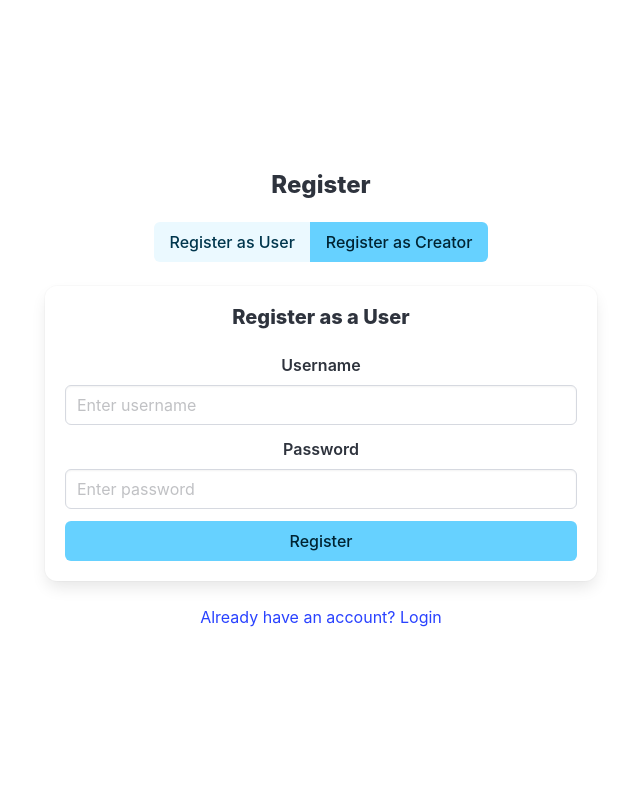
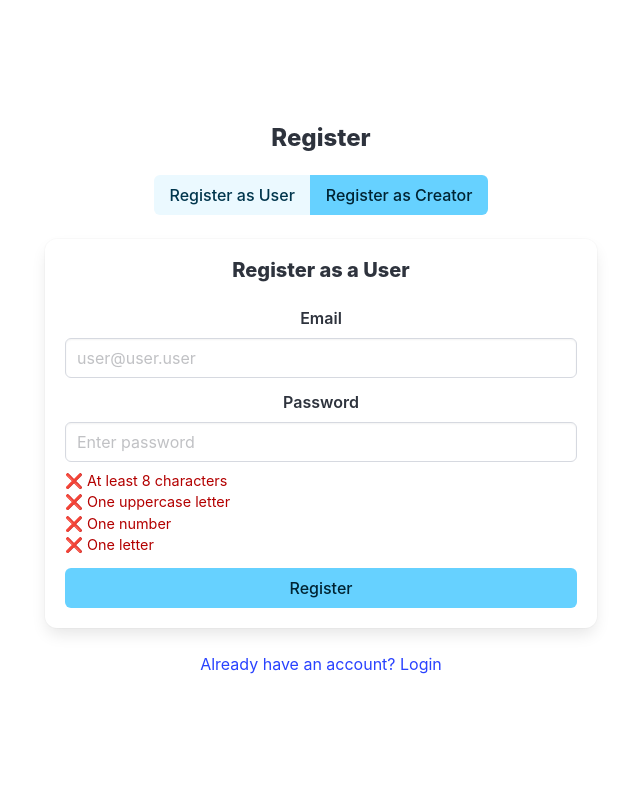
Before and after one commit to CAPGAGA/tour-telegram-bot, a Python web app: template web/templates/register.html in a window 1280 px wide. Shown: the part 52-848 px from the top of the page, without its empty margins (319-959 px from the left). Run offline with Jinja, Linux system fonts and the light colour scheme; the template is opened without the code that fills it, so the values that code supplies are empty.

Commit message:
Made minimum requirements for password, starting implementing withdraw functionality

```diff
--- a/db/models.py
+++ b/db/models.py
@@ -73,6 +73,7 @@ class BaseUser(BaseTable):
     is_admin: Mapped[bool] = mapped_column(Boolean, default=False)
     creator_id: Mapped[int] = mapped_column(ForeignKey('creator.id'), nullable=True)
     username: Mapped[str] = mapped_column(String, nullable=True)
+    email: Mapped[str] = mapped_column(String, nullable=True)
     # users that registered with telegram won't have password
     password: Mapped[str] = mapped_column(String, nullable=True)
     lang: Mapped[str] = mapped_column(String, nullable=True)
--- a/docker-compose.yaml
+++ b/docker-compose.yaml
@@ -74,6 +74,7 @@ services:
 volumes:
   postgres_data:
   letsencrypt:
+  shared_media:
 
 networks:
   app_network:
--- /dev/null
+++ b/web/static/css/auth/common.css
@@ -0,0 +1,11 @@
+.password-checklist {
+    list-style: none;
+    text-align: left;
+    padding-left: 0;
+    margin-top: 0.5rem;
+    font-size: 0.9em;
+    color: #b30000;
+}
+.password-checklist li.valid {
+    color: #2ecc71;
+}
--- a/web/static/js/landing/auth.js
+++ b/web/static/js/landing/auth.js
@@ -33,15 +33,20 @@ document.addEventListener("DOMContentLoaded", function () {
         document.getElementById("register-user").addEventListener("submit", function (event) {
             event.preventDefault();
 
-            const username = document.getElementById("user-username").value.trim();
+            const email = document.getElementById("user-email").value.trim();
             const password = document.getElementById("user-password").value.trim();
 
-            if (!username || !password) {
+            if (!email || !password) {
                 showMessage("Please fill in all fields!", "error");
                 return;
             }
 
-            const requestData = { username, password };
+            const requestData = {
+                 username: null,
+                 password: password,
+                 is_creator: false,
+                 email: email
+            };
 
             fetch("/apiV1/auth/register-user", {
                 method: "POST",
@@ -51,7 +56,8 @@ document.addEventListener("DOMContentLoaded", function () {
             .then(response => response.json().then(data => ({ status: response.status, body: data })))
             .then(({ status, body }) => {
                 if (status !== 200) {
-                    throw new Error(body.detail || "Failed to register.");
+                    showMessage(body.detail, "error");
+                    return;
                 }
                 showMessage("User registered successfully!", "success");
                 setTimeout(() => window.location.href = "/login", 1500);
@@ -148,4 +154,30 @@ document.addEventListener("DOMContentLoaded", function () {
         });
     }
 
+    setupPasswordChecklist("user-password", "user-password-checklist");
+    setupPasswordChecklist("creator-password", "creator-password-checklist");
 });
+
+function setupPasswordChecklist(passwordInputId, checklistId) {
+    const passwordInput = document.getElementById(passwordInputId);
+    const checklist = document.getElementById(checklistId);
+
+    if (!passwordInput || !checklist) return;
+
+    const updateChecklist = () => {
+        const value = passwordInput.value;
+        checklist.querySelector('[data-check="length"]').classList.toggle('valid', value.length >= 8);
+        checklist.querySelector('[data-check="uppercase"]').classList.toggle('valid', /[A-Z]/.test(value));
+        checklist.querySelector('[data-check="digit"]').classList.toggle('valid', /\d/.test(value));
+        checklist.querySelector('[data-check="letter"]').classList.toggle('valid', /[a-zA-Z]/.test(value));
+
+        // Optional: Replace ❌ and ✅
+        checklist.querySelectorAll('li').forEach(li => {
+            li.textContent = li.classList.contains('valid')
+                ? "✅ " + li.textContent.replace("❌ ", "").replace("✅ ", "")
+                : "❌ " + li.textContent.replace("✅ ", "").replace("❌ ", "");
+        });
+    };
+
+    passwordInput.addEventListener('input', updateChecklist);
+}
--- a/web/templates/register.html
+++ b/web/templates/register.html
@@ -4,8 +4,18 @@
     <meta charset="UTF-8">
     <meta name="viewport" content="width=device-width, initial-scale=1.0">
     <title>PockeTour: {{ _("Register") }}</title>
+    <meta name="robots" content="index, follow">
+    <meta name="description" content="{{ _('Browse and explore immersive self-guided tours powered by audio, images, and maps. Discover new destinations and travel at your own pace.') }}">
+    <meta name="keywords" content="audio tours, walking tours, self-guided travel, city tours, virtual travel, cultural tourism, travel app, PockeTour">
+    <meta name="viewport" content="width=device-width, initial-scale=1.0">
+    <link rel="apple-touch-icon" sizes="180x180" href="{{ url_for('static', path='logo/favicon/apple-touch-icon.png') }}">
+    <meta name="mobile-web-app-capable" content="yes">
+    <meta name="apple-mobile-web-app-status-bar-style" content="black-translucent">
+    <link rel="icon" type="image/png" sizes="32x32" href="{{ url_for('static', path='logo/favicon/favicon-32x32.png') }}">
+    <link rel="icon" type="image/png" sizes="16x16" href="{{ url_for('static', path='logo/favicon/favicon-16x16.png') }}">
+    <link rel="manifest" href="{{ url_for('static', path='logo/favicon/site.webmanifest') }}">
     <link href="{{ url_for('static', path='css/styles.css') }}" rel="stylesheet">
-<!--    <link href="{{ url_for('static', path='css/auth-page.css') }}" rel="stylesheet">-->
+    <link href="{{ url_for('static', path='css/auth/common.css') }}" rel="stylesheet">
     <link href="{{ url_for('static', path='css/bulma.min.css') }}" rel="stylesheet">
     <link href="{{ url_for('static', path='css/revolver-msg.css') }}" rel="stylesheet">
     <link href="https://fonts.googleapis.com/css2?family=Poppins:wght@300;400;600&display=swap" rel="stylesheet">
@@ -29,9 +39,9 @@
                         <h4 class="title is-5">{{ _( "Register as a User" ) }}</h4>
                         <form id="register-user">
                             <div class="field">
-                                <label class="label">{{ _( "Username" ) }}</label>
+                                <label class="label">{{ _( "Email" ) }}</label>
                                 <div class="control">
-                                    <input class="input" type="text" id="user-username" placeholder="{{ _('Enter username') }}" required>
+                                    <input class="input" type="email" id="user-email" placeholder="user@user.user" required>
                                 </div>
                             </div>
 
@@ -40,8 +50,13 @@
                                 <div class="control">
                                     <input class="input" type="password" id="user-password" placeholder="{{ _('Enter password') }}" required>
                                 </div>
+                                <ul class="password-checklist" id="user-password-checklist">
+                                    <li data-check="length">❌ {{ _( "At least 8 characters" ) }}</li>
+                                    <li data-check="uppercase">❌ {{ _( "One uppercase letter" ) }}</li>
+                                    <li data-check="digit">❌ {{ _( "One number" ) }}</li>
+                                    <li data-check="letter">❌ {{ _( "One letter" ) }}</li>
+                                </ul>
                             </div>
-
                             <button type="submit" class="button is-info is-fullwidth">{{ _("Register") }}</button>
                         </form>
                     </div>
@@ -51,27 +66,33 @@
                         <h4 class="title is-5">{{ _("Register as a Creator") }}</h4>
                         <form id="register-creator">
                             <div class="field">
-                                <label class="label">Email</label>
+                                <label class="label">{{ _( "Email" ) }}</label>
                                 <div class="control">
                                     <input class="input" type="text" id="creator-email" placeholder="example@example.com" required>
                                 </div>
                             </div>
                             <div class="field">
-                                <label class="label">Username</label>
+                                <label class="label">{{ _( "Username" ) }}</label>
                                 <div class="control">
                                     <input class="input" type="text" id="creator-username" placeholder="ExampleTours DOO." required>
                                 </div>
                             </div>
                             <div class="field">
-                                <label class="label">Password</label>
+                                <label class="label">{{ _( "Password" ) }}</label>
                                 <div class="control">
                                     <input class="input" type="password" id="creator-password" placeholder="{{ _('Enter password') }}" required>
                                 </div>
+                                <ul class="password-checklist" id="creator-password-checklist">
+                                    <li data-check="length">❌ {{ _( "At least 8 characters" ) }}</li>
+                                    <li data-check="uppercase">❌ {{ _( "One uppercase letter" ) }}</li>
+                                    <li data-check="digit">❌ {{ _( "One number" ) }}</li>
+                                    <li data-check="letter">❌ {{ _( "One letter" ) }}</li>
+                                </ul>
                             </div>
+
                             <button type="submit" class="button is-info is-fullwidth">{{ _("Register" ) }}</button>
                         </form>
                     </div>
-
                     <p class="has-text-grey">
                         <a href="/login">{{ _("Already have an account? Login") }}</a>
                     </p>
```
Also changed, not shown: alembic/versions/b295c43fc36f_added_email_to_base_user.py (added, +44 -0 lines), api/routs/auth_v2.py (+23 -7 lines), web/templates/login.html (+11 -0 lines).
